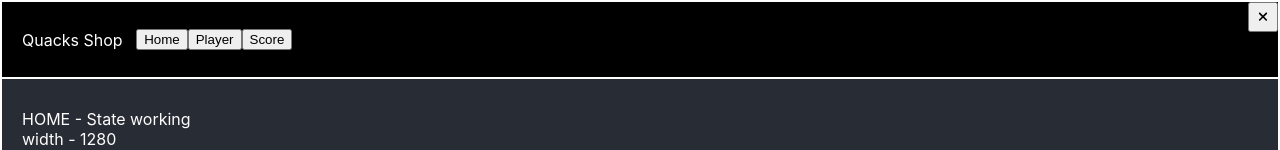
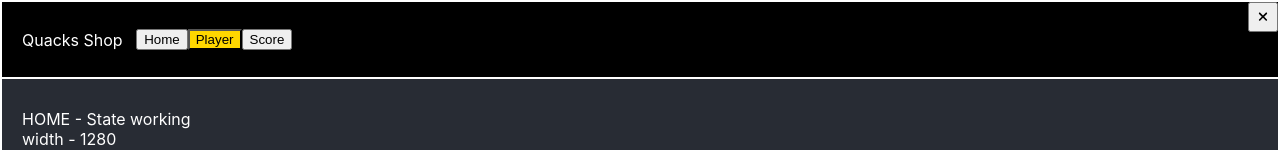
Before and after one commit to Oliver343/QuackShop, a React (Create React App) app: page / in a window 1280 px wide. Shown: the top 150 px of the page. Built offline with nearby package versions, Linux system fonts and the light colour scheme.

Commit message:
Active view now highlights button to help guide player

```diff
--- a/src/components/Header.jsx
+++ b/src/components/Header.jsx
@@ -12,8 +12,8 @@ export default function Header(props) {
             <div className='headerSub'>
                 Quacks Shop &nbsp;&nbsp;
                 <button onClick={() => storeObject.setPageTarget(1)}>Home</button>
-                <button onClick={() => storeObject.setPageTarget(2)}>Player</button>
-                <button onClick={() => storeObject.setPageTarget(3)}>Score</button>
+                <button className={(storeObject.pageActive === 1) ?"buttonHighlight" : ""} onClick={() => storeObject.setPageTarget(2)}>Player</button>
+                <button className={(storeObject.pageActive === 2) ?"buttonHighlight" : ""} onClick={() => storeObject.setPageTarget(3)}>Score</button>
             </div>
             <div className="buttonBox">
                 <button className='menuToggleBtn' onClick={props.toggleMenu}><FontAwesomeIcon icon={faXmark} /></button>
--- a/src/pages/BoardP1.jsx
+++ b/src/pages/BoardP1.jsx
@@ -58,6 +58,7 @@ const BoardP1 = (props) => {
       storeObject.setP1Exploded(true);
       exploaded.current = true;
       storeObject.setP1Stopped(true);
+      storeObject.setPageActive(2)
     }
 
   }
@@ -78,7 +79,7 @@ const BoardP1 = (props) => {
               <button id="pullButton" onClick={() => drawRandomIngredient()}>
                 PULL!
               </button>{" "}
-              <button id="stopButton" onClick={() => storeObject.setP1Stopped(true)}>
+              <button id="stopButton" onClick={() => {storeObject.setP1Stopped(true); storeObject.setPageActive(2)}}>
                 STOP!
               </button>{" "}
               <div id="scoreBox" hidden={true}>
--- a/src/pages/main.css
+++ b/src/pages/main.css
@@ -42,6 +42,10 @@
     align-items: start;
 }
 
+.buttonHighlight {
+    background-color: gold;
+}
+
 .menuToggleBtn {
     height: 30px;
     width: 30px;
--- a/src/store/ContextProvider.jsx
+++ b/src/store/ContextProvider.jsx
@@ -521,7 +521,7 @@ export default function ContextProvider({children}){
     let centerHeight =0
     let centerWidth = 0
     const [pageTarget, setPageTarget] = useState(1)
-    const [pageActive, setPageActive] = useState(0)
+    const [pageActive, setPageActive] = useState(1)
 
     function recalcCenter() {
       if((window.innerHeight > 1000) && (window.innerWidth > 1000)) {
```
